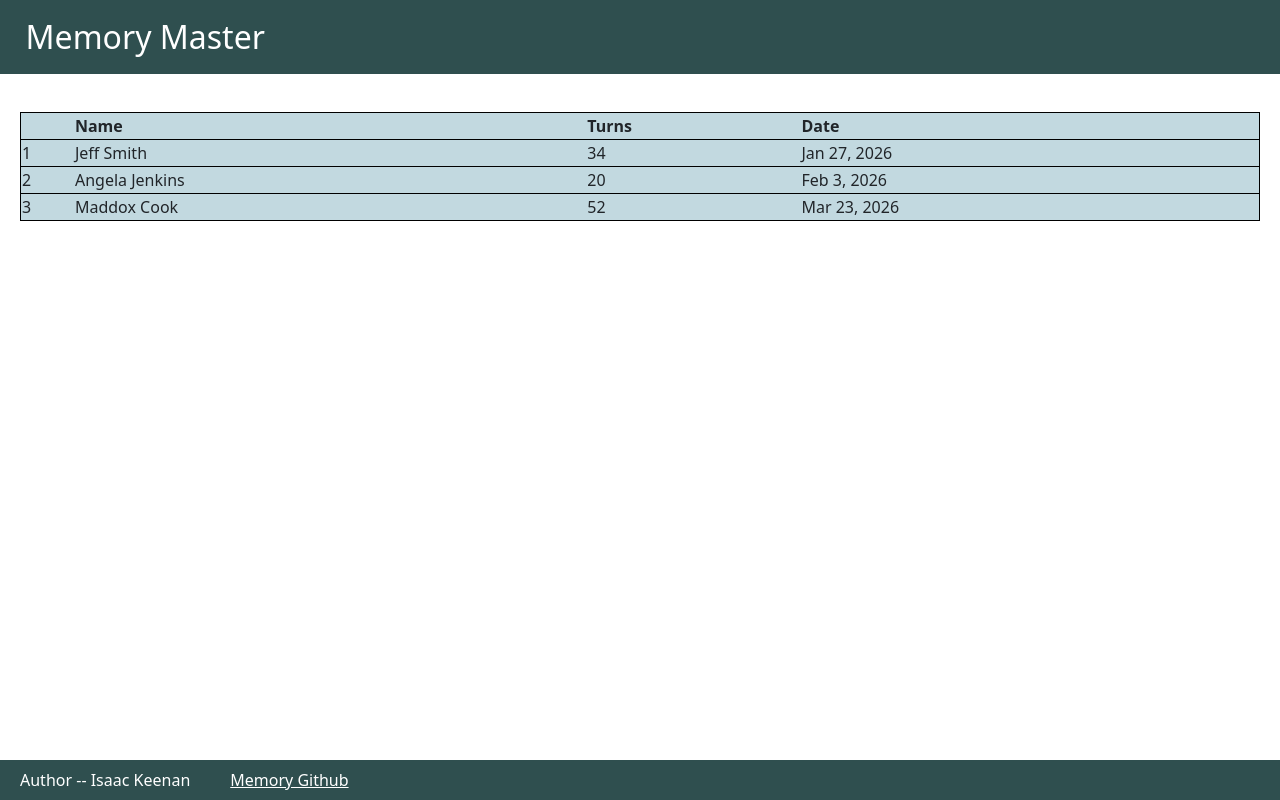
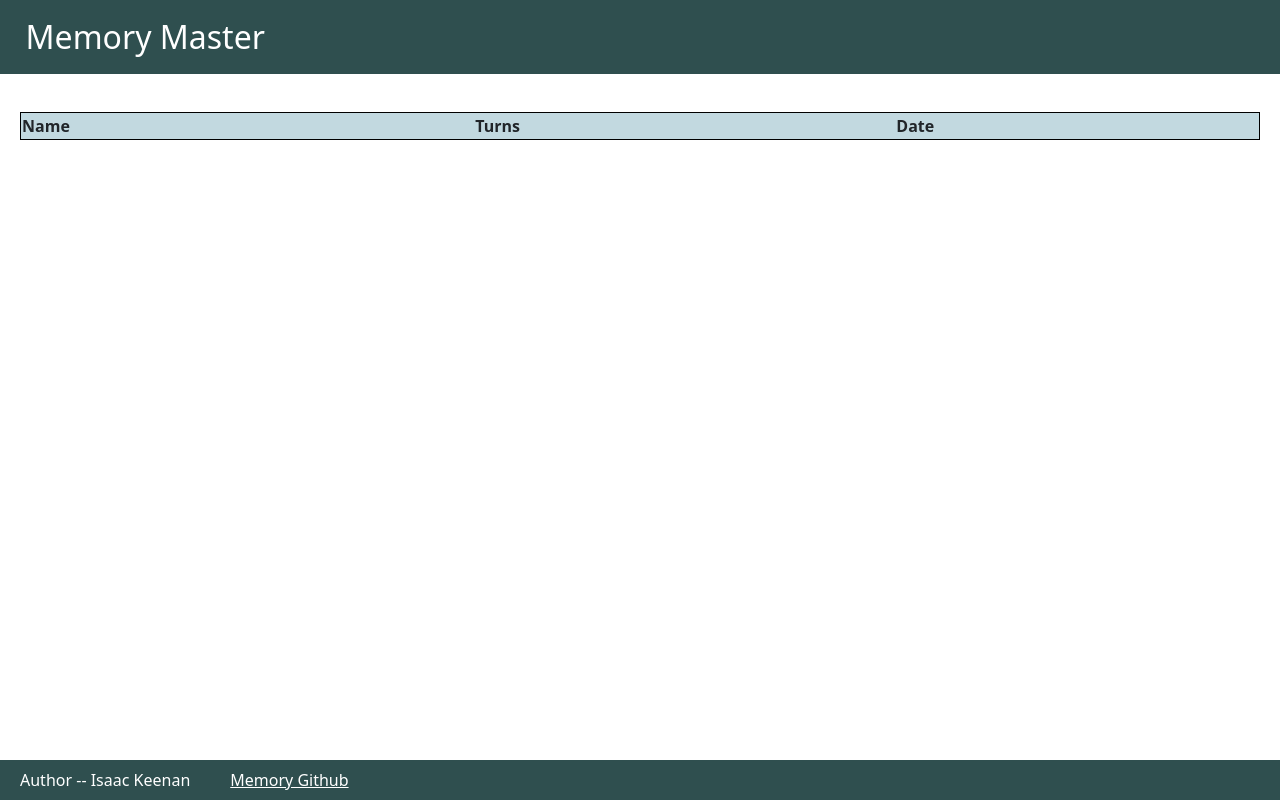
Before and after one commit to peacoltrain/startup, a React (Vite) app: page /scores in a window 1280 px wide. Built offline with nearby package versions, Linux system fonts and the light colour scheme.

Commit message:
Finished Scores.

```diff
--- a/src/game/gameboard.jsx
+++ b/src/game/gameboard.jsx
@@ -6,7 +6,6 @@ export function GameBoard(props) {
     const [cards, setCards] = React.useState(placeCards([null, null, null, null, null, null, null, null, null, null]));
     const [locked, setLock] = React.useState(true);
     const [firstFlipp, setFirstFlipp] = React.useState(null);
-    const [inGame, setInGame] = React.useState(false);
     const [pairs, setPairs] = React.useState(0);
 
     {/* This is where I shuffle my array
@@ -38,6 +37,29 @@ export function GameBoard(props) {
         return cardSet;
     }
 
+    function saveGame(pairsFound) {
+        if (pairsFound !== 10) return;
+
+        const scoreEntry = {
+            name: userName,
+            score: score,
+            date: new Date().toLocaleDateString()
+        };
+
+        // Get existing scores
+        const scoresText = localStorage.getItem('scores');
+        let scores = [];
+
+        if (scoresText) {
+            scores = JSON.parse(scoresText);
+        }
+
+        scores.push(scoreEntry);
+        scores = scores.slice(0, 10);
+        localStorage.setItem('scores', JSON.stringify(scores));
+        console.log("Score saved:", scoreEntry);
+    }
+
     function match(flippedCard) {
         console.log("Match successfully loaded!")
         {console.log(firstFlipp)}
@@ -56,7 +78,7 @@ export function GameBoard(props) {
 
                     if (newPairs === 10) {
                         console.log("Game Over!");
-                        setInGame(false);
+                        saveGame(newPairs);
                     }
 
                     return newPairs;
@@ -102,14 +124,8 @@ export function GameBoard(props) {
     }
 
     function newGame() {
-        /* If already in a game, save the game data so it can be stored in local storage */
-        if (inGame) {
-            console.log("Saving game data...")
-        }
-
         setPairs(0);
         setFirstFlipp(null);
-        setInGame(true);
         setScore(0)
         setLock(false)
         setCards(() => placeCards([1, 2, 3, 4, 5, 6, 7, 8, 9, 10]))
--- /dev/null
+++ b/src/scores/gameHistory.jsx
@@ -0,0 +1,42 @@
+import React from 'react';
+
+export function GameHistory() {
+    const [scores, setScores] = React.useState([]);
+
+    // Demonstrates calling a service asynchronously so that
+    // React can properly update state objects with the results.
+    React.useEffect(() => {
+        const scoresText = localStorage.getItem('scores');
+        if (scoresText) {
+        setScores(JSON.parse(scoresText));
+        }
+    }, []);
+
+    // Demonstrates rendering an array with React
+    const scoreRows = [];
+    if (scores.length) {
+        for (const [i, score] of scores.entries()) {
+        scoreRows.push(
+            <tr key={i}>
+            <td>{i}</td>
+            <td>{score.name}</td>
+            <td>{score.score}</td>
+            <td>{score.date}</td>
+            </tr>
+        );
+        }
+    }
+
+    return (
+    <table>
+        <thead>
+            <tr>
+            <th>Name</th>
+            <th>Turns</th>
+            <th>Date</th>
+            </tr>
+        </thead>
+        <tbody>{scoreRows}</tbody>
+    </table>
+    );
+}
--- a/src/scores/scores.jsx
+++ b/src/scores/scores.jsx
@@ -1,39 +1,12 @@
 import React from 'react';
 import './scores.css'
+import { GameHistory } from './gameHistory';
 
 export function Scores() {
   return (
     <main id='main_score'>
-      <table>
-        <thead>
-          <tr>
-            <th></th>
-            <th>Name</th>
-            <th>Turns</th>
-            <th>Date</th>
-          </tr>
-        </thead>
-        <tbody>
-          <tr>
-            <td>1</td>
-            <td>Jeff Smith</td>
-            <td>34</td>
-            <td>Jan 27, 2026</td>
-          </tr>
-          <tr>
-            <td>2</td>
-            <td>Angela Jenkins</td>
-            <td>20</td>
-            <td>Feb 3, 2026</td>
-          </tr>
-          <tr>
-            <td>3</td>
-            <td>Maddox Cook</td>
-            <td>52</td>
-            <td>Mar 23, 2026</td>
-          </tr>
-        </tbody>
-      </table>
+      <GameHistory />
+
     </main>
   );
 }
```
Also changed, not shown: 1 other file (tests, documents, lock files or other folders).
